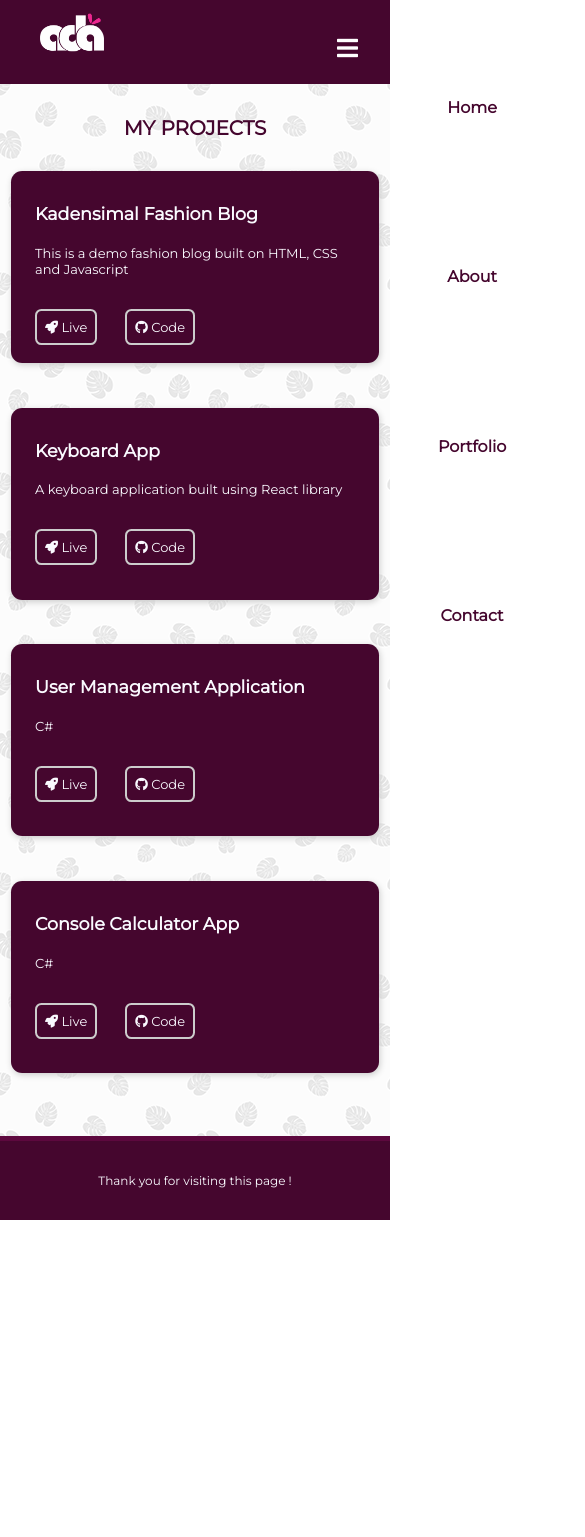
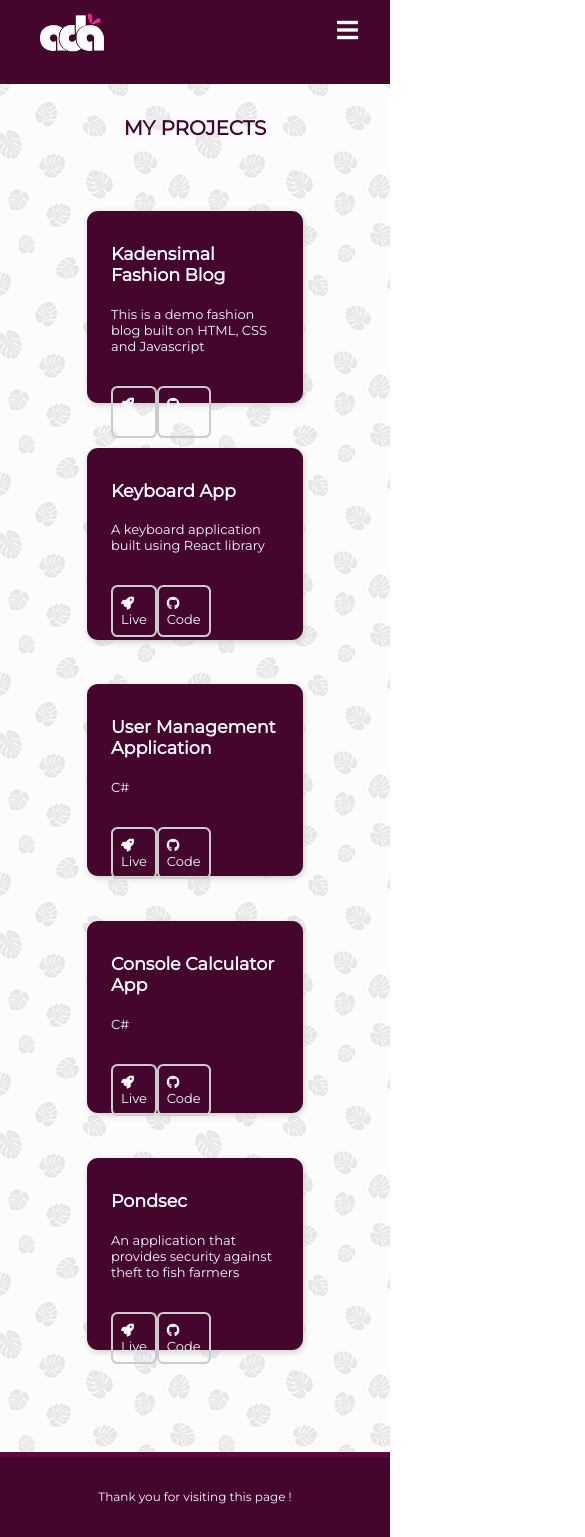
Before and after one commit to okwuchiada/adanma, a React (Create React App) app: page /portfolio in a window 390 px wide. Shown: the whole page, 585 px wide, since content can reach past the window. Before the commit the page ends 1220 px from the top, so only its background shows below. Built offline with nearby package versions, Linux system fonts and the light colour scheme.

Commit message:
fixed harmburger

```diff
--- a/src/App.css
+++ b/src/App.css
@@ -6,7 +6,7 @@
 
 body {
     width: 100%;
-    overflow: hidden;
+    /* overflow: hidden; */
     -webkit-font-smoothing: antialiased;
     -moz-osx-font-smoothing: grayscale;
     font-family: 'Montserrat', sans-serif;
--- a/src/App.jsx
+++ b/src/App.jsx
@@ -11,6 +11,7 @@ import Header from './Components/Header'
 import Home from './Pages/Home'
 import About from './Pages/About'
 import { Contact } from './Pages/Contact';
+import { Main } from './Layout/Main'
 
 function App() {
   return (
@@ -21,6 +22,7 @@ function App() {
         <Route exact path="/about" component={About} />
         <Route exact path="/portfolio" component={Portfolio} />
         <Route exact path="/contact" component={Contact} />
+        <Route exact path="/main" component={Main} />
       </Switch>
     </Router>
 
--- a/src/Components/Cards.jsx
+++ b/src/Components/Cards.jsx
@@ -1,20 +1,18 @@
 import React from 'react'
 
-function Cards(props) {
+function Cards({title, desc, live, github}) {
   return (
     <>
-    <li >
-    <div className='card'>
+    <li className='card'>
       <div className="card__title">
-        <h3>{props.title}</h3>
+        <h3>{title}</h3>
       </div>
       <div className="card__desc">
-        <p>{props.desc}</p>
+        <p>{desc}</p>
       </div>
       <div className="card__links">
-        <a href={props.live}><i class="fas fa-rocket"></i> Live</a>
-        <a href={props.git}><i class="fab fa-github"></i> Code</a>
-      </div>
+        <a href={live}><i class="fas fa-rocket"></i> Live</a>
+        <a href={github}><i class="fab fa-github"></i> Code</a>
       </div>
 
     </li>
--- /dev/null
+++ b/src/Components/SocialLinks.jsx
@@ -0,0 +1,26 @@
+import React from 'react'
+
+const SocialLinks = () => {
+    return (
+        <ul className="social-links">
+        <li>
+
+            <a href="https://www.linkedin.com/in/adanma-okwuchi-29162b197/">
+
+            <i class="fab fa-linkedin-in"></i>
+            </a>
+        </li>
+        <li>
+            <a href="twitter.com/_adahh_">
+            <i class="fab fa-twitter"></i>
+            </a>
+        </li>
+        <li>
+            <a href="https://github.com/okwuchiada"><i class="fab fa-github"></i></a>
+        </li>
+
+    </ul>
+    )
+}
+
+export default SocialLinks
--- /dev/null
+++ b/src/Components/index.js
@@ -0,0 +1,5 @@
+export { default as Cards } from './Cards'
+export { default as Footer } from './Footer'
+export { default as Button } from './Button'
+export { default as Header } from './Header'
+export { default as SocialLinks } from './SocialLinks'
--- /dev/null
+++ b/src/Layout/Main.jsx
@@ -0,0 +1,11 @@
+import { Footer } from "../Components/"
+
+export const Main = ({ children }) => {
+    return (
+        <>
+           {children}
+
+           <Footer />
+        </>
+    )
+}
--- a/src/Pages/About.jsx
+++ b/src/Pages/About.jsx
@@ -1,10 +1,10 @@
 import React from 'react'
-import Button from '../Components/Button'
+import { Button, Footer, SocialLinks } from '../Components'
 import '../Styles/about.css'
 import { Link } from 'react-router-dom'
 import img2 from '../Images/image-4.jpeg'
 
-import Footer from '../Components/Footer'
+
 
 
 function About() {
@@ -15,24 +15,7 @@ function About() {
             <div className="about-side">
             <p>________about me</p>
 
-                <ul className="social-links">
-                    <li>
-
-                        <a href="https://www.linkedin.com/in/adanma-okwuchi-29162b197/">
-
-                        <i class="fab fa-linkedin-in"></i>
-                        </a>
-                    </li>
-                    <li>
-                        <a href="twitter.com/_adahh_">
-                        <i class="fab fa-twitter"></i>
-                        </a>
-                    </li>
-                    <li>
-                        <a href="https://github.com/okwuchiada"><i class="fab fa-github"></i></a>
-                    </li>
-
-                </ul>
+               <SocialLinks/>
 
             </div>
 
--- a/src/Pages/Home.jsx
+++ b/src/Pages/Home.jsx
@@ -1,8 +1,7 @@
-import React from 'react'
-import Button from '../Components/Button'
-import Footer from '../Components/Footer'
+
 import '../Styles/home.css'
 import img from '../Images/image-2.png'
+import { SocialLinks, Button, Footer } from '../Components'
 
 
 
@@ -12,24 +11,7 @@ function Home() {
 
         <div className="hero-page">
             <div className="social-media">
-                <ul className="social-links">
-                    <li>
-
-                        <a href="https://www.linkedin.com/in/adanma-okwuchi-29162b197/">
-
-                        <i className="fab fa-linkedin-in"></i>
-                        </a>
-                    </li>
-                    <li>
-                        <a href="twitter.com/_adahh_">
-                        <i className="fab fa-twitter"></i>
-                        </a>
-                    </li>
-                    <li>
-                        <a href="https://github.com/okwuchiada"><i className="fab fa-github"></i></a>
-                    </li>
-
-                </ul>
+               <SocialLinks />
             </div>
             <div className="intro">
                 <small className="small">I am</small>
--- a/src/Pages/Portfolio.jsx
+++ b/src/Pages/Portfolio.jsx
@@ -1,11 +1,51 @@
 import React from 'react'
-import Cards  from '../Components/Cards'
-import Footer from '../Components/Footer'
+import { Cards, Footer } from '../Components'
 import '../Styles/portfolio.css'
 
 
 
 function Portfolio() {
+
+    const projects =  [
+        {
+            title: "Kadensimal Fashion Blog",
+            desc:"This is a demo fashion blog built on HTML, CSS and Javascript",
+            live:"https://okwuchiada.github.io/ada/",
+            github:"https://github.com/okwuchiada/ada"
+        },
+        {
+            title: "Keyboard App",
+            desc: "A keyboard application built using React library",
+            live: "https://react-keyboard-seven.vercel.app/",
+            github: "https://github.com/okwuchiada/react_keyboard"
+
+        },
+        {
+            title: "User Management Application",
+                 desc:  "C#",
+                 live: "https://github.com/okwuchiada/user-mangement-system",
+                 github: "https://github.com/okwuchiada/user-mangement-system"
+
+        },
+        {
+            title: "Console Calculator App",
+            desc: "C#",
+            live: "https://github.com/okwuchiada/special-eureka",
+            github: "https://github.com/okwuchiada/special-eureka"
+        },
+        {
+            title: "Pondsec",
+            desc: "An application that provides security against theft to fish farmers",
+            live: "https://wt-team-a-pondsec.vercel.app/",
+            github: "https://wt-team-a-pondsec.vercel.app/"
+
+        }
+    ]
+
+
+
+
+
     return (
         <>
         <div className='portfolio'>
@@ -13,27 +53,7 @@ function Portfolio() {
             <h3 id="project__header">My Projects</h3>
             <div className="projects">
                 <ul className="cards__list">
-                 <Cards title="Kadensimal Fashion Blog"
-                     desc="This is a demo fashion blog built on HTML, CSS and Javascript"
-                     live="https://okwuchiada.github.io/ada/"
-                     git="https://github.com/okwuchiada/ada" />
-
-                <Cards title="Keyboard App"
-                     desc="A keyboard application built using React library"
-                     live="https://react-keyboard-seven.vercel.app/"
-                     git="https://github.com/okwuchiada/react_keyboard" />
-                <Cards
-                 title="User Management Application"
-                 desc= "C#"
-                 live="https://github.com/okwuchiada/user-mangement-system"
-                 git="https://github.com/okwuchiada/user-mangement-system"
-                />
-                <Cards
-                title="Console Calculator App"
-                desc="C#"
-                live="https://github.com/okwuchiada/special-eureka"
-                git="https://github.com/okwuchiada/special-eureka"
-                />
+                    {projects.map((project) => <Cards {...project} />)}
 
                 </ul>
 
--- a/src/Styles/contact.css
+++ b/src/Styles/contact.css
@@ -19,6 +19,8 @@
 
 .contacts__info {
     display: flex;
+    flex-wrap: wrap;
+    align-items: center;
     width: 60%;
     margin: 6rem auto;
     justify-content: space-between;
--- a/src/Styles/header.css
+++ b/src/Styles/header.css
@@ -63,30 +63,31 @@
     .header {
         padding: 2rem;
         padding-bottom: 3rem;
+        position: relative;
     }
     .logo img {
         transform: scale(0.8);
     }
     .nav-bar {
-        position: relative;
-        width: 70%;
+        width: 30%;
     }
     .nav-links {
-        display: flex;
+        display: none;
         flex-direction: column;
-        width: 100%;
-        height: 70vh;
+        width: 40%;
+        height: 60vh;
         position: absolute;
-        top: 2rem;
-        right: -100%;
+        top: 3rem;
+        right: -50%;
         opacity: 1;
         transition: all .5s ease;
         overflow: hidden;
     }
     .nav-links.active {
+        display: flex;
         background-color: #fafaff;
         color: #45062E;
-        right: 0%;
+        right: 0;
         opacity: 1;
         z-index: 1;
         transition: all .5s ease;
@@ -105,8 +106,8 @@
     .nav-icon {
         display: block;
         position: absolute;
-        top: 0;
-        right: 0;
+        top: 1rem;
+        right: 2rem;
         font-size: 1.5rem;
         cursor: pointer;
     }
--- a/src/Styles/portfolio.css
+++ b/src/Styles/portfolio.css
@@ -15,10 +15,12 @@
 
 .cards__list {
     list-style: none;
-    display: grid;
-    grid-template-columns: repeat(2, 1fr);
-    max-width: 100%;
-    margin: .5rem 9rem;
+    display: flex;
+    justify-content: center;
+    align-items: center;
+    width: 80%;
+    flex-wrap: wrap;
+    margin: 3rem auto;
 }
 
 .card {
@@ -70,11 +72,9 @@
     color: #45062E;
 }
 
-@media (max-width: 782px) {
+
+/* @media (max-width: 782px) {
     .cards__list {
-        display: flex;
-        flex-direction: column;
-        justify-content: center;
-        align-items: center;
+
     }
-}
+} */
```
